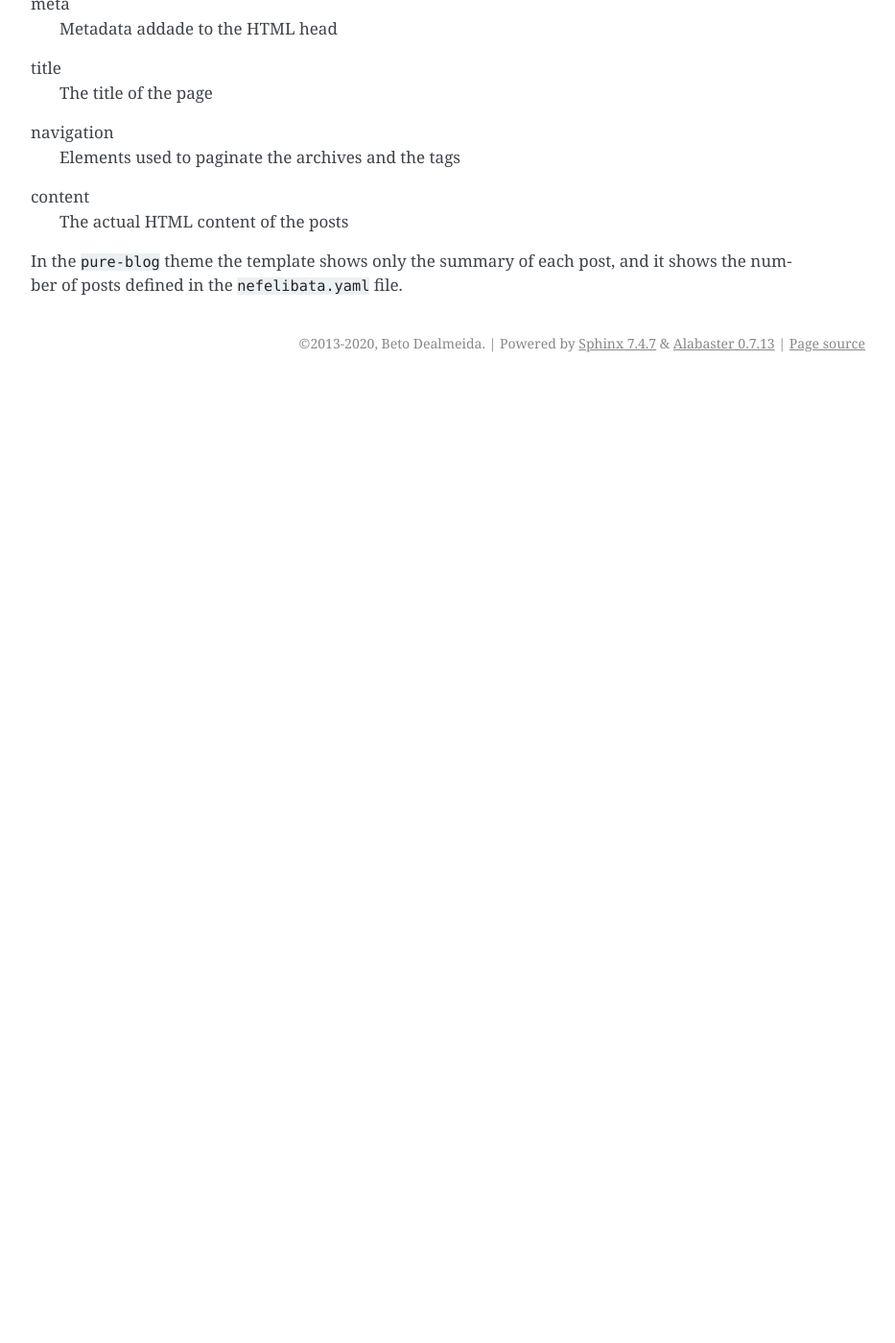
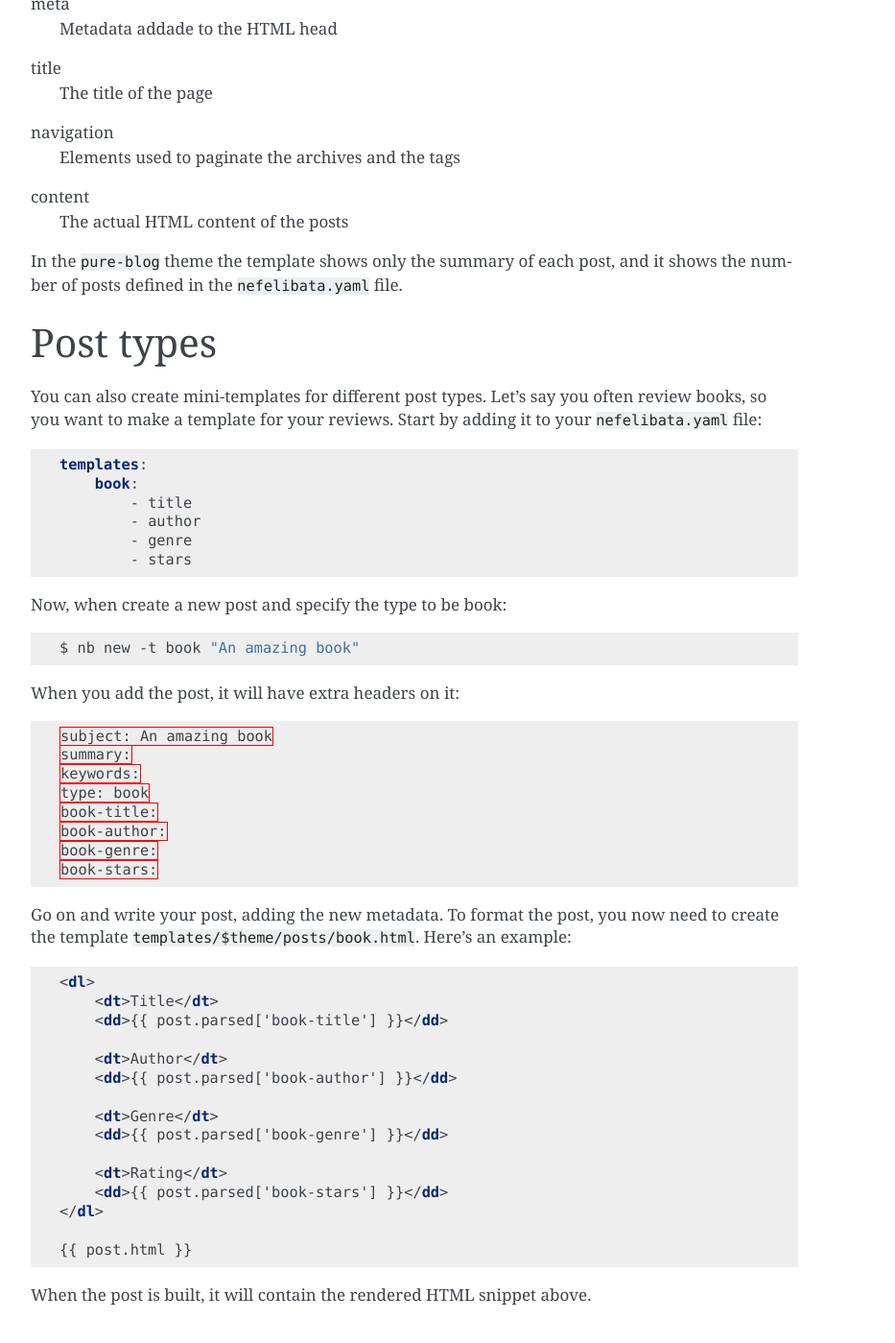
Before and after one commit to betodealmeida/nefelibata, a Sphinx documentation site: the page built from docs/customization.rst, in a window 1280 px wide and 1400 px high, scrolled down 713 px. Shown: the whole window at 96% size, without its empty margins (338-1271 px from the left). Built offline with Sphinx 7.4.7, drawn with Linux system fonts in a browser that asks for light colours; before the commit the page ends 1110 px from its top, so only the background shows below that; some of the changed text lies outside the part shown.

Commit message:
Update docs

```diff
--- a/CHANGELOG.rst
+++ b/CHANGELOG.rst
@@ -5,7 +5,7 @@ Changelog
 Version 0.3.10 - YYYY-MM-DD
 ===========================
 
-- Allow specifying a different template per post
+- Allow defining mini-templates for different post types
 - New assistant for fetching current weather
 
 Version 0.3.9 - 2020-09-10
--- a/docs/customization.rst
+++ b/docs/customization.rst
@@ -30,3 +30,58 @@ content
     The actual HTML content of the posts
 
 In the ``pure-blog`` theme the template shows only the summary of each post, and it shows the number of posts defined in the ``nefelibata.yaml`` file.
+
+Post types
+==========
+
+You can also create mini-templates for different post types. Let's say you often review books, so you want to make a template for your reviews. Start by adding it to your ``nefelibata.yaml`` file:
+
+.. code-block:: yaml
+
+    templates:
+        book:
+            - title
+            - author
+            - genre
+            - stars
+
+Now, when create a new post and specify the type to be book:
+
+.. code-block:: bash
+
+    $ nb new -t book "An amazing book"
+
+When you add the post, it will have extra headers on it:
+
+.. code-block:: email
+
+    subject: An amazing book
+    summary:
+    keywords:
+    type: book
+    book-title:
+    book-author:
+    book-genre:
+    book-stars:
+
+Go on and write your post, adding the new metadata. To format the post, you now need to create the template ``templates/$theme/posts/book.html``. Here's an example:
+
+.. code-block:: html
+
+    <dl>
+        <dt>Title</dt>
+        <dd>{{ post.parsed['book-title'] }}</dd>
+
+        <dt>Author</dt>
+        <dd>{{ post.parsed['book-author'] }}</dd>
+
+        <dt>Genre</dt>
+        <dd>{{ post.parsed['book-genre'] }}</dd>
+
+        <dt>Rating</dt>
+        <dd>{{ post.parsed['book-stars'] }}</dd>
+    </dl>
+
+    {{ post.html }}
+
+When the post is built, it will contain the rendered HTML snippet above.
```
